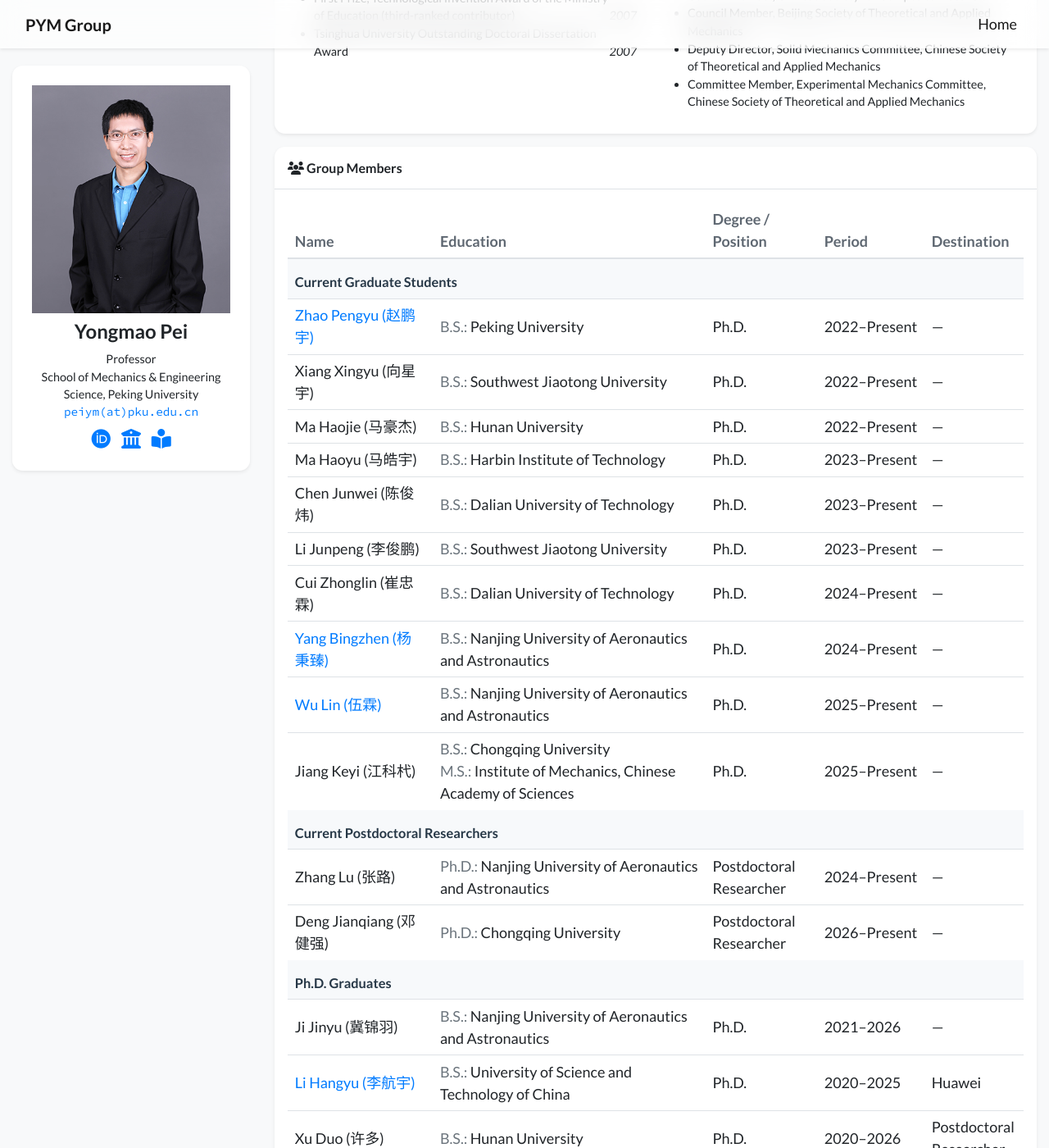
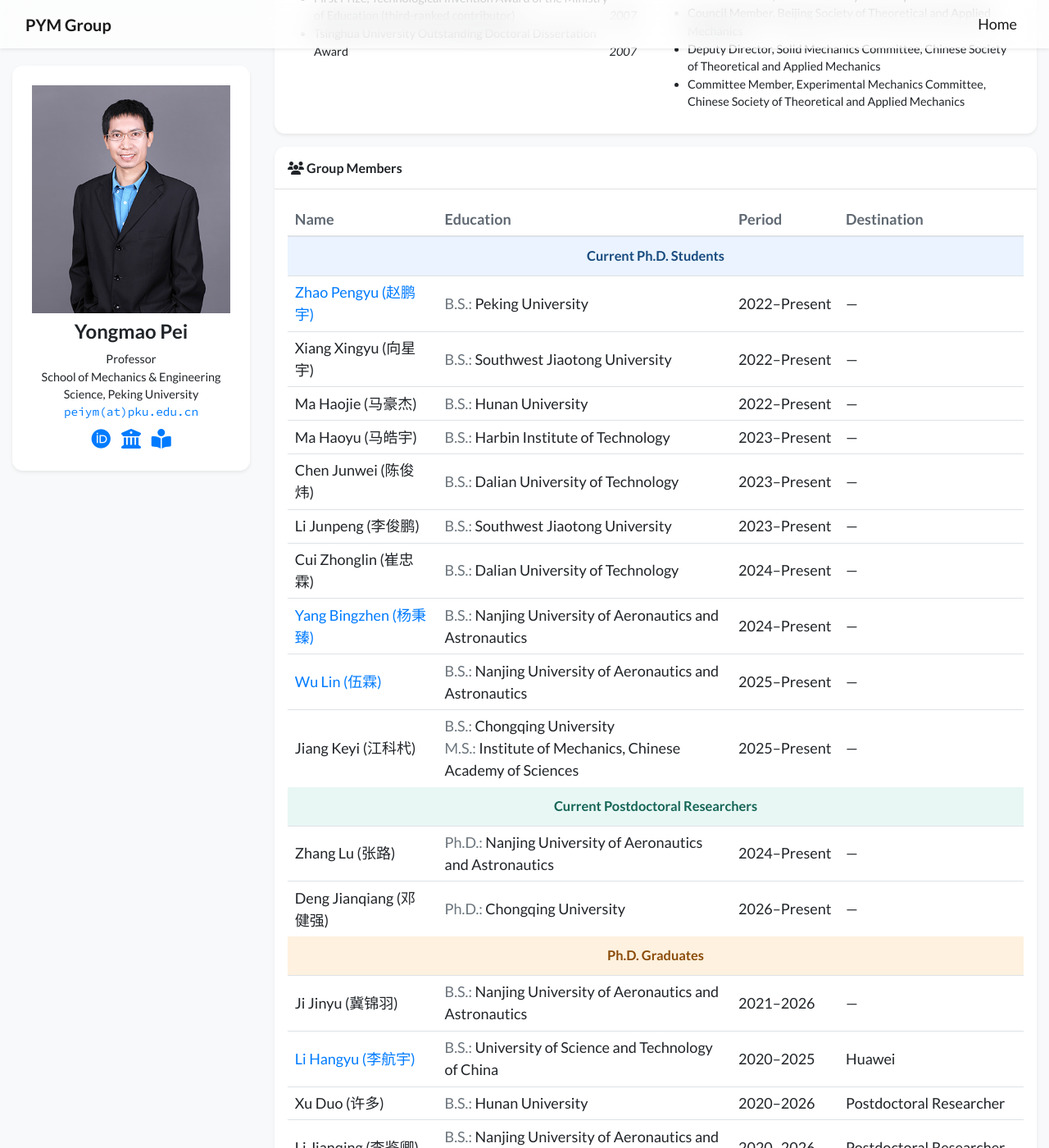
Before and after one commit to WuLin0919/PYM-GROUP, a Jekyll site: the page built from index.html, in a window 1280 px wide and 1400 px high, scrolled down 800 px. Shown: the whole window at 82% size. Built offline with Jekyll 4.4.1, drawn with Linux system fonts in a browser that asks for light colours; nearby versions of some CDN libraries; a style sheet for code colours, icons or effects is not loaded; some of the changed text lies outside the part shown.

Commit message:
Style member section headings with centered category colors

```diff
--- a/_includes/widgets/members_table.html
+++ b/_includes/widgets/members_table.html
@@ -4,7 +4,6 @@
             <tr>
                 <th scope="col">Name</th>
                 <th scope="col">Education</th>
-                <th scope="col">Degree / Position</th>
                 <th scope="col">Period</th>
                 <th scope="col">Destination</th>
             </tr>
@@ -13,10 +12,10 @@
             {% assign current_category = "" %}
             {% for member in include.members %}
             {% if member.category != current_category %}
-            <tr class="member-group-heading">
-                <th colspan="5" scope="colgroup">
+            <tr class="member-group-heading member-group-{{ member.category | slugify }}">
+                <th colspan="4" scope="colgroup">
                     {% case member.category %}
-                    {% when "Current Graduate Student" %}Current Graduate Students
+                    {% when "Current Graduate Student" %}Current Ph.D. Students
                     {% when "Current Postdoctoral Researcher" %}Current Postdoctoral Researchers
                     {% when "Ph.D. Graduate" %}Ph.D. Graduates
                     {% when "Former Postdoctoral Researcher" %}Former Postdoctoral Researchers
@@ -48,7 +47,6 @@
                         {% unless member.undergraduate or member.masters or member.doctoral %}<span class="text-muted">—</span>{% endunless %}
                     {% endif %}
                 </td>
-                <td>{{ member.degree }}</td>
                 <td class="no-break">{{ member.period }}</td>
                 <td>{{ member.destination | default: "—" }}</td>
             </tr>
--- a/assets/css/global.css
+++ b/assets/css/global.css
@@ -76,7 +76,7 @@ h1, h2, h3, h4, h5, h6,
 }
 
 .member-table {
-    min-width: 960px;
+    min-width: 820px;
 }
 
 .member-table th {
@@ -101,11 +101,31 @@ h1, h2, h3, h4, h5, h6,
 }
 
 .member-group-heading th {
-    padding-top: 1rem;
-    padding-bottom: 0.45rem;
+    padding-top: 0.7rem;
+    padding-bottom: 0.7rem;
     color: #263746;
     background-color: #f7f9fb;
     font-size: 1.02rem;
     font-weight: 700;
-    text-align: left;
+    text-align: center;
 }
+
+.member-group-current-graduate-student th {
+    color: #174a7e;
+    background-color: #eaf3ff;
+}
+
+.member-group-current-postdoctoral-researcher th {
+    color: #146456;
+    background-color: #e8f7f4;
+}
+
+.member-group-ph-d-graduate th {
+    color: #8a4b08;
+    background-color: #fff1df;
+}
+
+.member-group-former-postdoctoral-researcher th {
+    color: #604384;
+    background-color: #f2ecfa;
+}
```
